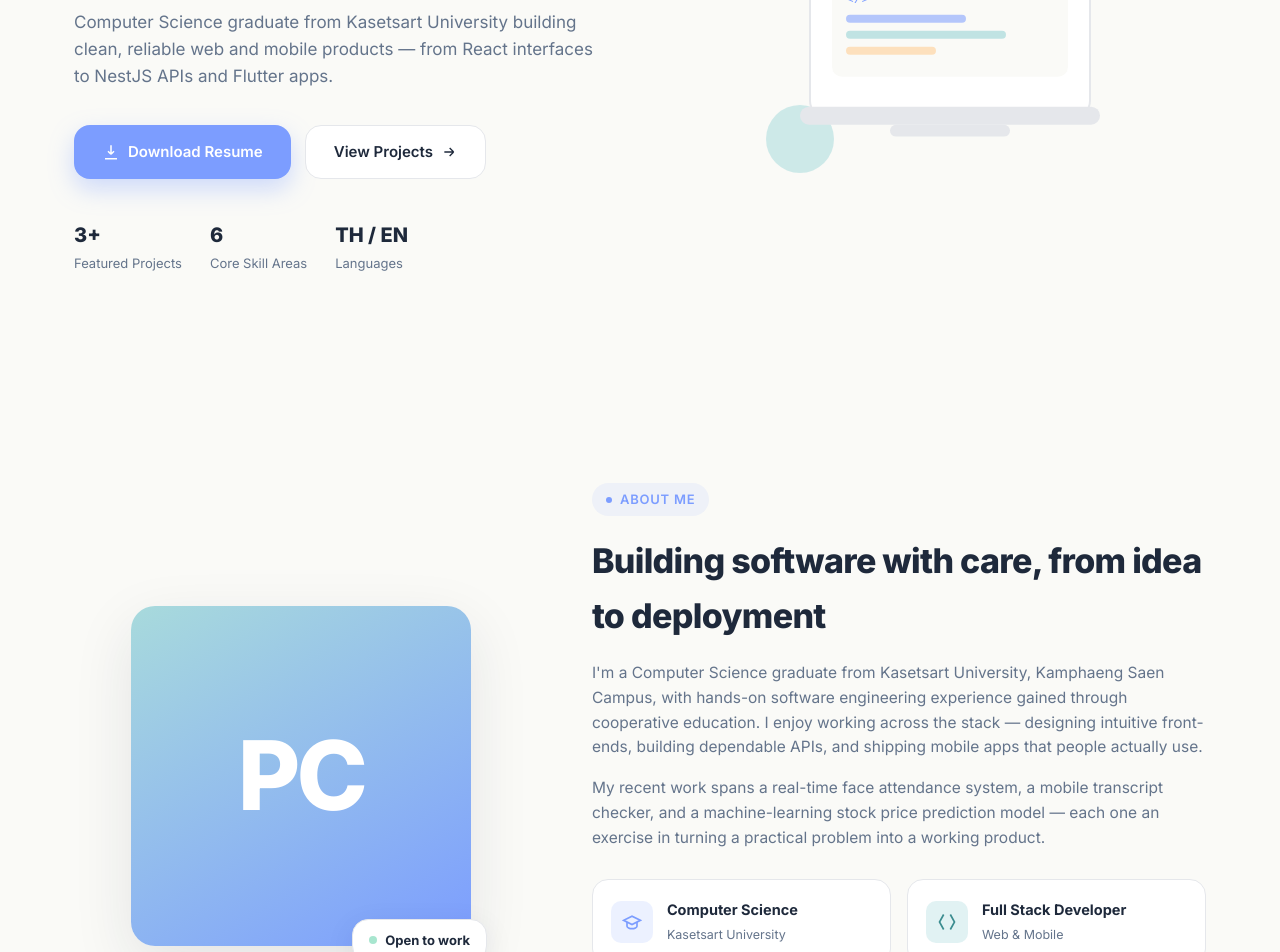
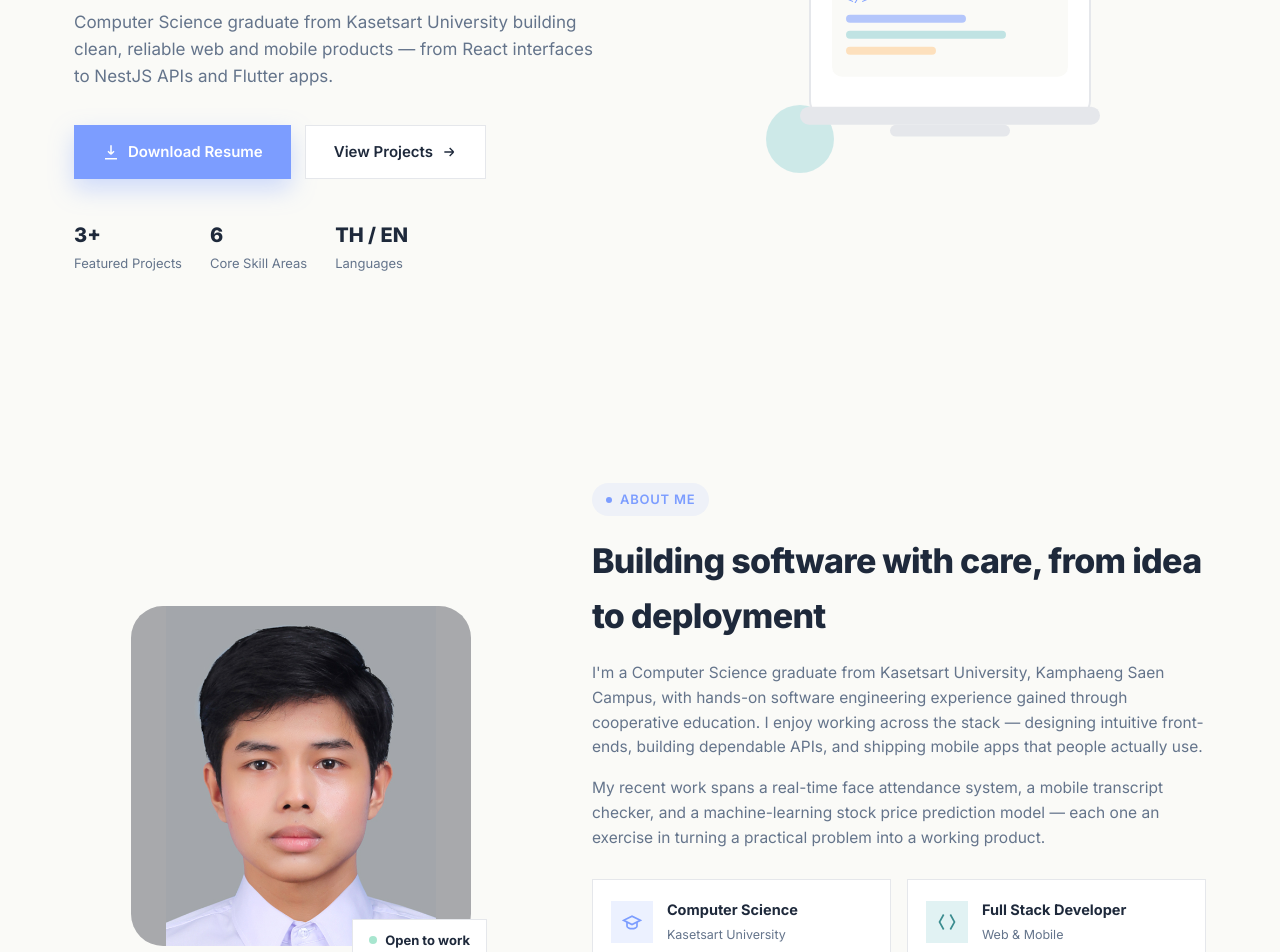
Before and after one commit to Threeraput/portfolio_web, a React (Vite) app: page / in a window 1280 px wide. Shown: the part 400-1352 px from the top of the page. Built offline with nearby package versions, Linux system fonts and the light colour scheme.

Commit message:
ีupdate profile

```diff
--- a/src/components/About.tsx
+++ b/src/components/About.tsx
@@ -1,13 +1,19 @@
-import { useScrollReveal } from '../hooks/useScrollReveal'
-import { useLanguage } from '../context/LanguageContext'
+import { useScrollReveal } from "../hooks/useScrollReveal";
+import { useLanguage } from "../context/LanguageContext";
 
 export default function About() {
-  const { ref: avatarRef, className: avatarClass } = useScrollReveal(true)
-  const { ref: eyebrowRef, className: eyebrowClass } = useScrollReveal()
-  const { ref: titleRef, className: titleClass } = useScrollReveal()
-  const { ref: p1Ref, className: p1Class } = useScrollReveal()
-  const { ref: p2Ref, className: p2Class } = useScrollReveal()
-  const { t } = useLanguage()
+  const { ref: avatarRef, className: avatarClass } = useScrollReveal(true);
+  const { ref: eyebrowRef, className: eyebrowClass } = useScrollReveal();
+  const { ref: titleRef, className: titleClass } = useScrollReveal();
+  const { ref: p1Ref, className: p1Class } = useScrollReveal();
+  const { ref: p2Ref, className: p2Class } = useScrollReveal();
+  const { t } = useLanguage();
+  const profileImageUrl = "/profile1.png";
+
+  const avatarStyle = {
+    "--avatar-radius": "32px",
+    "--avatar-image-position": "center 10%",
+  } as React.CSSProperties;
 
   const infoCards = [
     {
@@ -22,92 +28,85 @@ export default function About() {
           <path d="M6 12v5c0 1.5 3 3 6 3s6-1.5 6-3v-5" />
         </svg>
       ),
-      bgColor: 'rgba(var(--primary-rgb),.14)',
-      titleKey: 'about.cards.education.title',
-      subtitleKey: 'about.cards.education.subtitle',
+      bgColor: "rgba(var(--primary-rgb),.14)",
+      titleKey: "about.cards.education.title",
+      subtitleKey: "about.cards.education.subtitle",
     },
     {
       icon: (
-        <svg
-          viewBox="0 0 24 24"
-          fill="none"
-          stroke="#3B8C8F"
-          strokeWidth="2"
-        >
+        <svg viewBox="0 0 24 24" fill="none" stroke="#3B8C8F" strokeWidth="2">
           <path d="m8 3-5 9 5 9M16 3l5 9-5 9" />
         </svg>
       ),
-      bgColor: 'rgba(168,218,220,.35)',
-      titleKey: 'about.cards.role.title',
-      subtitleKey: 'about.cards.role.subtitle',
+      bgColor: "rgba(168,218,220,.35)",
+      titleKey: "about.cards.role.title",
+      subtitleKey: "about.cards.role.subtitle",
     },
     {
       icon: (
-        <svg
-          viewBox="0 0 24 24"
-          fill="none"
-          stroke="#B4763B"
-          strokeWidth="2"
-        >
+        <svg viewBox="0 0 24 24" fill="none" stroke="#B4763B" strokeWidth="2">
           <path d="M12 21s-7-6.1-7-11a7 7 0 0 1 14 0c0 4.9-7 11-7 11Z" />
           <circle cx="12" cy="10" r="2.5" />
         </svg>
       ),
-      bgColor: 'rgba(255,214,165,.4)',
-      titleKey: 'about.cards.location.title',
-      subtitleKey: 'about.cards.location.subtitle',
+      bgColor: "rgba(255,214,165,.4)",
+      titleKey: "about.cards.location.title",
+      subtitleKey: "about.cards.location.subtitle",
     },
     {
       icon: (
-        <svg
-          viewBox="0 0 24 24"
-          fill="none"
-          stroke="#3B8C63"
-          strokeWidth="2"
-        >
+        <svg viewBox="0 0 24 24" fill="none" stroke="#3B8C63" strokeWidth="2">
           <path d="M4 5h16M4 12h10M4 19h7" />
         </svg>
       ),
-      bgColor: 'rgba(168,230,207,.4)',
-      titleKey: 'about.cards.language.title',
-      subtitleKey: 'about.cards.language.subtitle',
+      bgColor: "rgba(168,230,207,.4)",
+      titleKey: "about.cards.language.title",
+      subtitleKey: "about.cards.language.subtitle",
     },
-  ]
+  ];
 
   return (
     <section className="about" id="about">
       <div className="container about-grid">
-        <div className={`avatar-wrap ${avatarClass}`} ref={avatarRef}>
+        <div
+          className={`avatar-wrap ${avatarClass}`}
+          ref={avatarRef}
+          style={avatarStyle}
+        >
           <div className="avatar">
-            <span>PC</span>
+            <img
+              src={profileImageUrl}
+              alt="Theeraphat Chumchit profile"
+              className="avatar-image"
+            />
           </div>
           <div className="avatar-badge">
             <span className="dot"></span>
-            <span>{t('about.status')}</span>
+            <span>{t("about.status")}</span>
           </div>
         </div>
 
         <div className="about-bio">
           <span className={`eyebrow ${eyebrowClass}`} ref={eyebrowRef}>
-            {t('about.eyebrow')}
+            {t("about.eyebrow")}
           </span>
           <h2
             className={`${titleClass}`}
             ref={titleRef}
             style={{
-              fontSize: 'clamp(26px,3.2vw,34px)',
+              fontSize: "clamp(26px,3.2vw,34px)",
               fontWeight: 800,
-              letterSpacing: '-0.02em',
-              marginBottom: '18px',
+              letterSpacing: "-0.02em",
+              marginBottom: "18px",
             }}
           >
-            {t('about.title')}
+            {t("about.title")}
           </h2>
           <p className={`${p1Class}`} ref={p1Ref}>
-            {t('about.bio1')}
+            {t("about.bio1")}
           </p>
           <p className={`${p2Class}`} ref={p2Ref}>
-            {t('about.bio2')}
+            {t("about.bio2")}
           </p>
 
           <div className="info-cards stagger">
@@ -115,7 +114,7 @@ export default function About() {
               <div
                 key={i}
                 className="info-card reveal is-visible"
-                style={{ '--i': i } as React.CSSProperties}
+                style={{ "--i": i } as React.CSSProperties}
               >
                 <div className="ic" style={{ background: card.bgColor }}>
                   {card.icon}
@@ -130,5 +129,5 @@ export default function About() {
         </div>
       </div>
     </section>
-  )
+  );
 }
--- a/src/context/ThemeContext.tsx
+++ b/src/context/ThemeContext.tsx
@@ -10,23 +10,27 @@ interface ThemeContextType {
 
 const ThemeContext = createContext<ThemeContextType | undefined>(undefined)
 
+function getInitialTheme(): Theme {
+  if (typeof window === 'undefined') return 'light'
+
+  const savedTheme = window.localStorage.getItem('theme')
+  if (savedTheme === 'light' || savedTheme === 'dark') {
+    return savedTheme
+  }
+
+  return window.matchMedia('(prefers-color-scheme: dark)').matches ? 'dark' : 'light'
+}
+
 export function ThemeProvider({ children }: { children: ReactNode }) {
-  const [theme, setThemeState] = useState<Theme>(() => {
-    if (typeof window === 'undefined') return 'light'
-    const prefersDark = window.matchMedia('(prefers-color-scheme: dark)').matches
-    return prefersDark ? 'dark' : 'light'
-  })
+  const [theme, setThemeState] = useState<Theme>(getInitialTheme)
 
   useEffect(() => {
-    const prefersDark = window.matchMedia('(prefers-color-scheme: dark)').matches
-    const initialTheme = prefersDark ? 'dark' : 'light'
-    setThemeState(initialTheme)
-    document.documentElement.setAttribute('data-theme', initialTheme)
-  }, [])
+    document.documentElement.setAttribute('data-theme', theme)
+    window.localStorage.setItem('theme', theme)
+  }, [theme])
 
   const setTheme = (newTheme: Theme) => {
     setThemeState(newTheme)
-    document.documentElement.setAttribute('data-theme', newTheme)
   }
 
   const toggleTheme = () => {
--- a/src/index.css
+++ b/src/index.css
@@ -12,11 +12,6 @@
   --border: #E5E7EB;
 
   --primary-rgb: 124, 157, 255;
-  --shadow-color: 30, 41, 59;
-
-  --radius: 16px;
-  --radius-sm: 10px;
-  --radius-lg: 24px;
   --nav-h: 76px;
 
   --shadow-sm: 0 2px 10px rgba(var(--shadow-color), 0.05);
@@ -522,8 +517,8 @@ section {
 .avatar {
   width: 100%;
   aspect-ratio: 1 / 1;
-  border-radius: var(--radius-lg);
-  background: linear-gradient(150deg, var(--secondary), var(--primary));
+  border-radius: var(--avatar-radius, var(--radius-lg));
+  background: #a8a9ac;
   display: flex;
   align-items: center;
   justify-content: center;
@@ -532,11 +527,11 @@ section {
   overflow: hidden;
 }
 
-.avatar span {
-  font-size: 96px;
-  font-weight: 800;
-  color: #fff;
-  letter-spacing: -0.04em;
+.avatar-image {
+  width: 100%;
+  height: 100%;
+  object-fit: contain;
+  object-position: var(--avatar-image-position, center center);
 }
 
 .avatar-badge {
```
Also changed, not shown: public/profile.jpg (added), public/profile1.png (added).
